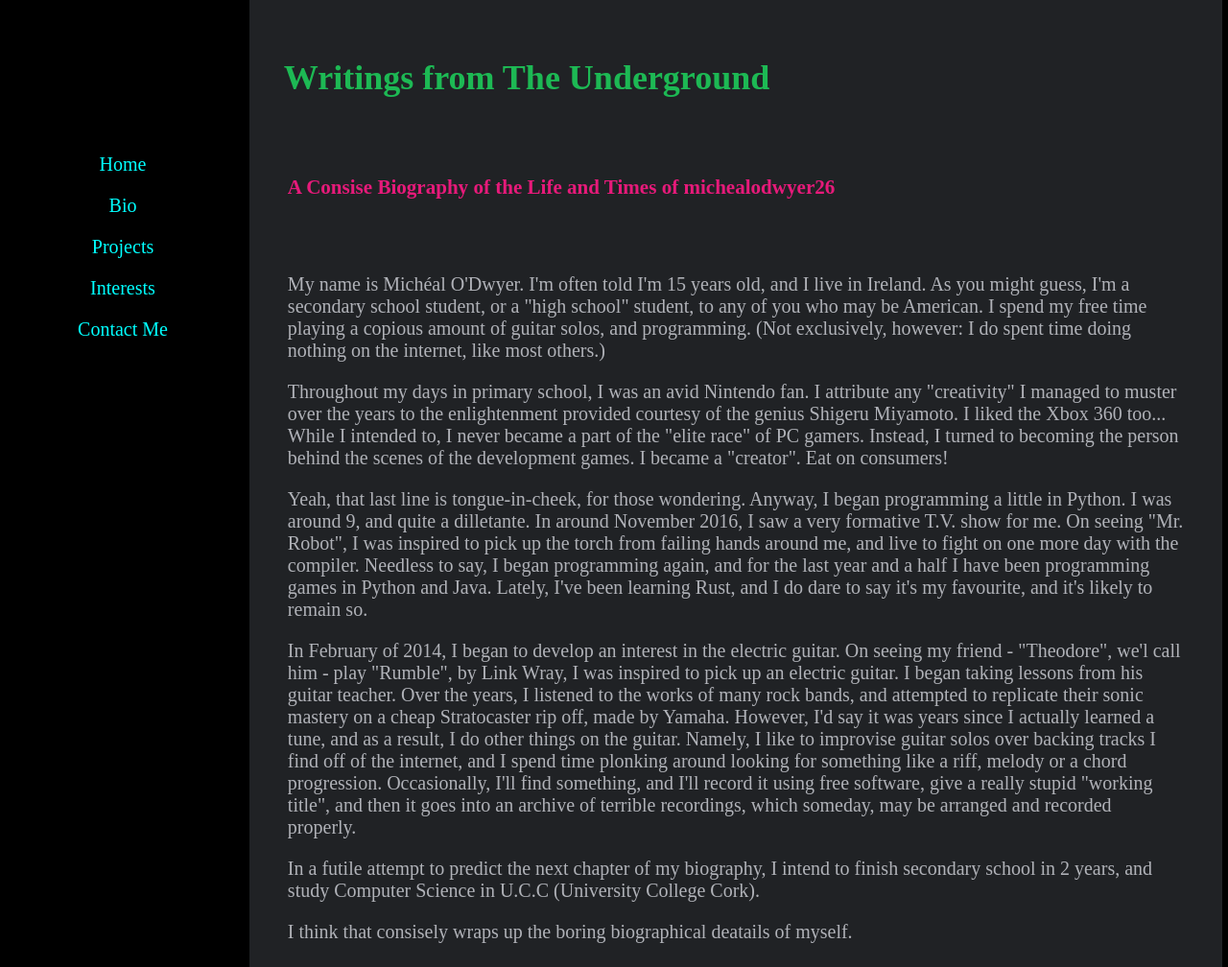
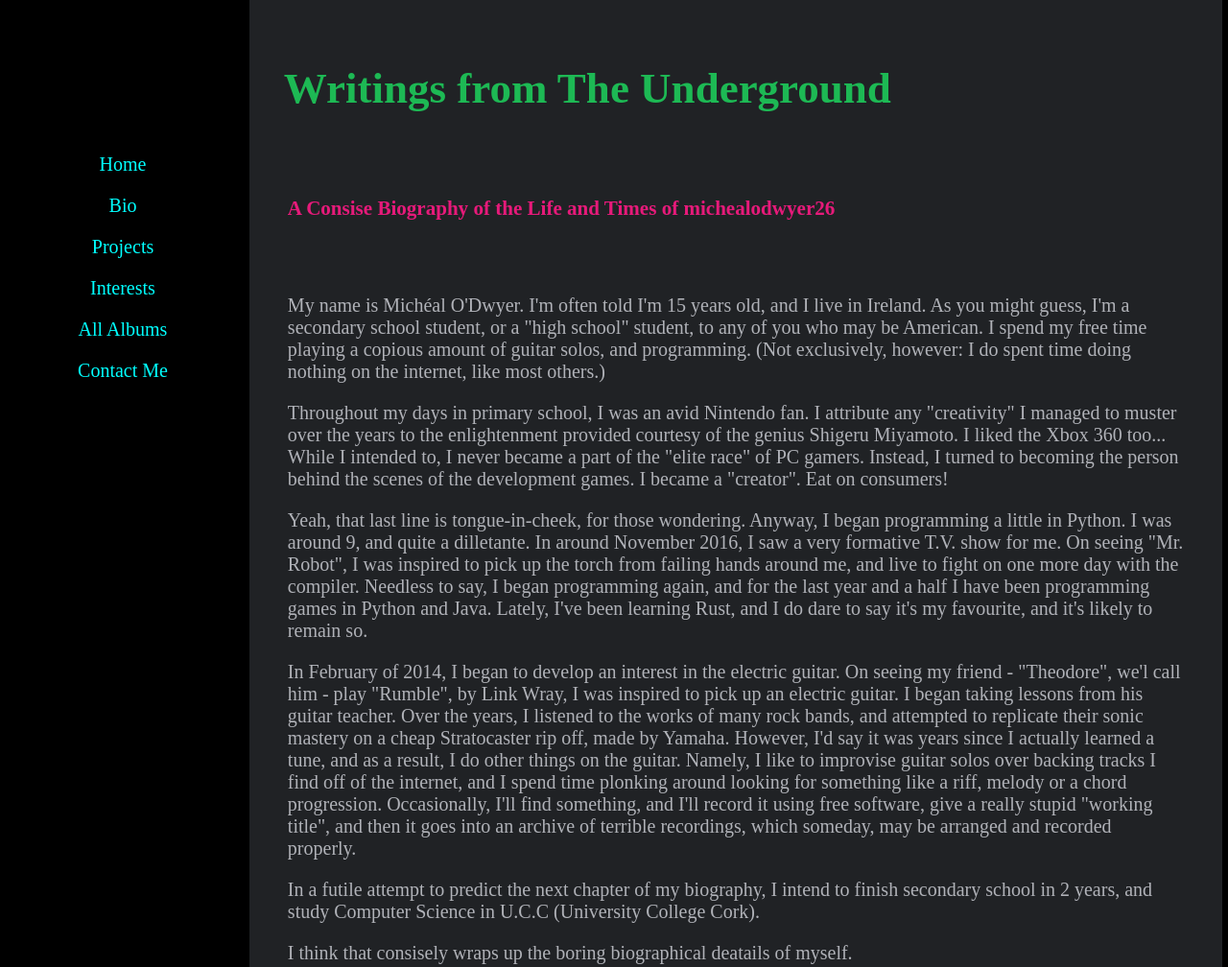
Before and after one commit to michealodwyer26/michealodwyer26.github.io, a plain HTML site: page bio.html in a window 1280 px wide. Shown: the top 1008 px of the page at 96% size. Drawn offline with Linux system fonts and the light colour scheme.

Commit message:
nav changes: added in 'all albums' link.

```diff
--- a/bio.html
+++ b/bio.html
@@ -32,6 +32,7 @@
 				<li> <a href="bio.html"> Bio  </a> </li>
 				<li> <a href="projects.html"> Projects </a> </li>
 				<li> <a href="interests.html"> Interests </a> </li>
+ 				<li> <a href="albums.html"> All Albums </a> </li>
 				<li> <a href="contactme.html"> Contact Me </a> </li>
 
 			</ul>
--- a/style.css
+++ b/style.css
@@ -55,6 +55,7 @@ header, body {
 
 h1 {
 	color: #1db954;
+	font-size: 2.5em;
 }
 
 h3 {
```
Also changed, not shown: albums.html (+1 -0 lines), contactme.html (+1 -0 lines), index.html (+1 -0 lines), interests.html (+1 -0 lines), projects.html (+1 -0 lines).
